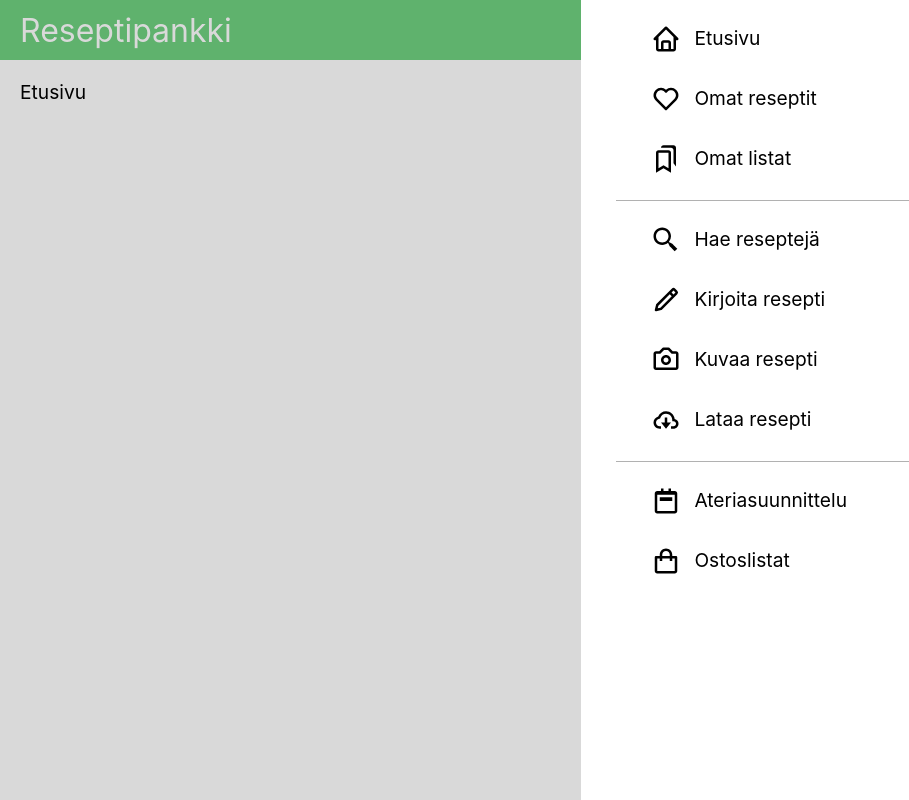
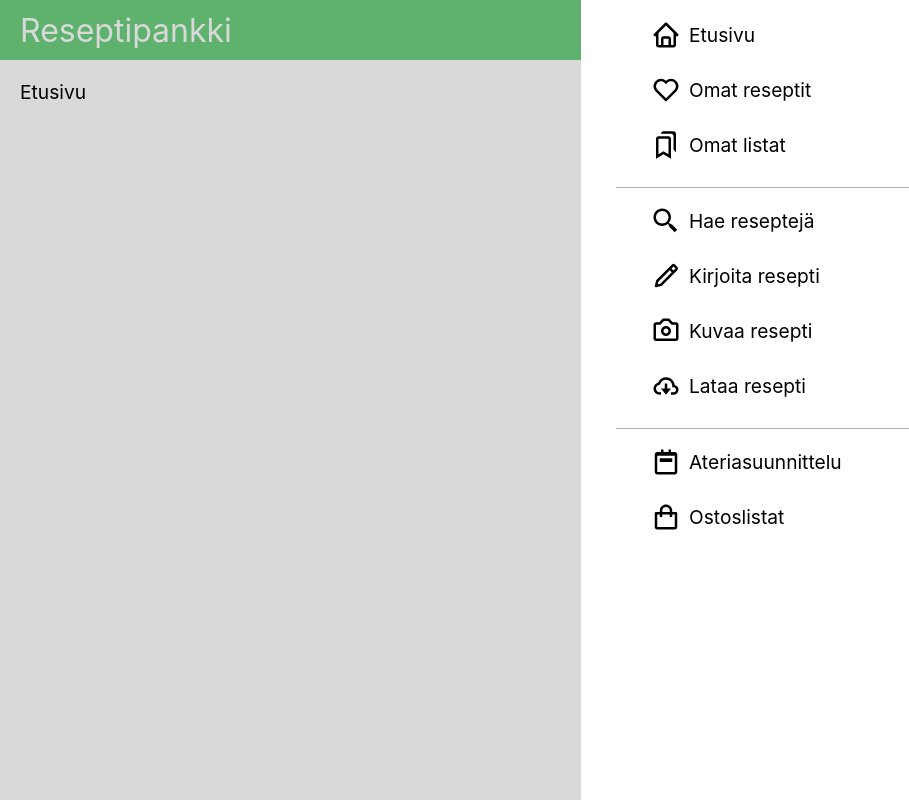
Before and after one commit to jamktiko/aanikeittokirja, a React (Create React App) app in the folder reseptipankki/: page / in a window 1280 px wide. Both pictures are taken after a click on the button "Avaa sivuvalikko". Shown: the whole page, without its empty margins (0-909 px from the left). Built offline with nearby package versions, Linux system fonts and the light colour scheme; the HTML template or start-up script is replaced by a standard one.

Commit message:
swipe sulavammaksi

```diff
--- a/reseptipankki/src/components/DarkBG.js
+++ b/reseptipankki/src/components/DarkBG.js
@@ -15,6 +15,7 @@ const DarkBG = ({ toggleMenu }) => {
       transition={{ duration: 0.25 }}
       exit={{ opacity: 0 }}
       onClick={() => toggleMenu()}
+      onTouchEnd={() => toggleMenu()}
       className="overlay"
     ></motion.div>
   );
--- a/reseptipankki/src/components/NavBar.js
+++ b/reseptipankki/src/components/NavBar.js
@@ -11,7 +11,7 @@ const NavBar = () => {
   // Näillä lasketaan kosketuksia swaippausta varten.
   const [touchStart, setTouchStart] = useState(null);
   const [touchEnd, setTouchEnd] = useState(null);
-  const minSwipeDistance = 100;
+  const minSwipeDistance = 50;
 
   // Nämä kolme funktiota hoitavat swaippausten kosketuksiin liityvät laskennat.
   const onTouchStart = (e) => {
--- a/reseptipankki/src/components/SideMenuContent.js
+++ b/reseptipankki/src/components/SideMenuContent.js
@@ -18,19 +18,19 @@ const SideMenuContent = ({ toggleMenu }) => {
   return (
     <div className="sideMenuContent">
       <div className="sideMenuLink" onClick={() => toggleMenu()}>
-        <Link to="/">
+        <Link className="sideMenuLinkText" to="/">
           <BiHome /> Etusivu
         </Link>
       </div>
 
       <div className="sideMenuLink" onClick={() => toggleMenu()}>
-        <Link to="/reseptit">
+        <Link className="sideMenuLinkText" to="/reseptit">
           <BiHeart /> Omat reseptit
         </Link>
       </div>
 
       <div className="sideMenuLink" onClick={() => toggleMenu()}>
-        <Link to="/listat">
+        <Link className="sideMenuLinkText" to="/listat">
           <BiBookmarks /> Omat listat
         </Link>
       </div>
@@ -38,25 +38,25 @@ const SideMenuContent = ({ toggleMenu }) => {
       <div className="sideMenuDivider" />
 
       <div className="sideMenuLink" onClick={() => toggleMenu()}>
-        <Link to="/haku">
+        <Link className="sideMenuLinkText" to="/haku">
           <BiSearchAlt2 /> Hae reseptejä
         </Link>
       </div>
 
       <div className="sideMenuLink" onClick={() => toggleMenu()}>
-        <Link to="/uusi">
+        <Link className="sideMenuLinkText" to="/uusi">
           <BiPencil /> Kirjoita resepti
         </Link>
       </div>
 
       <div className="sideMenuLink" onClick={() => toggleMenu()}>
-        <Link to="/kuvaa">
+        <Link className="sideMenuLinkText" to="/kuvaa">
           <BiCamera /> Kuvaa resepti
         </Link>
       </div>
 
       <div className="sideMenuLink" onClick={() => toggleMenu()}>
-        <Link to="/lataa">
+        <Link className="sideMenuLinkText" to="/lataa">
           <BiCloudDownload /> Lataa resepti
         </Link>
       </div>
@@ -64,13 +64,13 @@ const SideMenuContent = ({ toggleMenu }) => {
       <div className="sideMenuDivider" />
 
       <div className="sideMenuLink" onClick={() => toggleMenu()}>
-        <Link to="/ateriat">
+        <Link className="sideMenuLinkText" to="/ateriat">
           <BiCalendarWeek /> Ateriasuunnittelu
         </Link>
       </div>
 
       <div className="sideMenuLink" onClick={() => toggleMenu()}>
-        <Link to="/ostoslistat">
+        <Link className="sideMenuLinkText" to="/ostoslistat">
           <BiShoppingBag /> Ostoslistat
         </Link>
       </div>
--- a/reseptipankki/src/styles/SideMenuContent.css
+++ b/reseptipankki/src/styles/SideMenuContent.css
@@ -1,11 +1,13 @@
 .sideMenuContent {
   display: flex;
   flex-direction: column;
-  margin-top: 15px;
+  margin-top: 20px;
+  width: 100%;
 }
 
 .sideMenuLink {
   margin-bottom: 25px;
+  width: 100%;
 }
 
 .sideMenuLink a {
@@ -14,17 +16,22 @@
   color: black;
 }
 
+.sideMenuLinkText {
+  display: flex;
+  flex-direction: row;
+  align-items: center;
+}
+
 .sideMenuLink svg {
   position: relative;
-  top: 9px;
   width: 30px;
   height: 30px;
-  margin-right: 8px;
+  padding-right: 8px;
 }
 
 .sideMenuDivider {
   position: relative;
-  bottom: 5px;
+  bottom: 8px;
   width: 90%;
   background-color: rgb(177, 177, 177);
   height: 1px;
```
